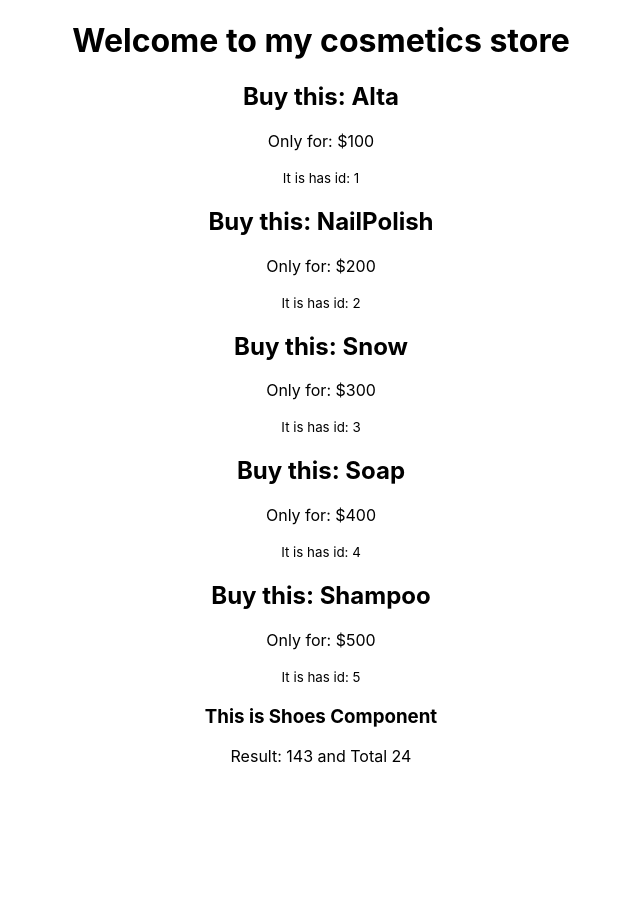
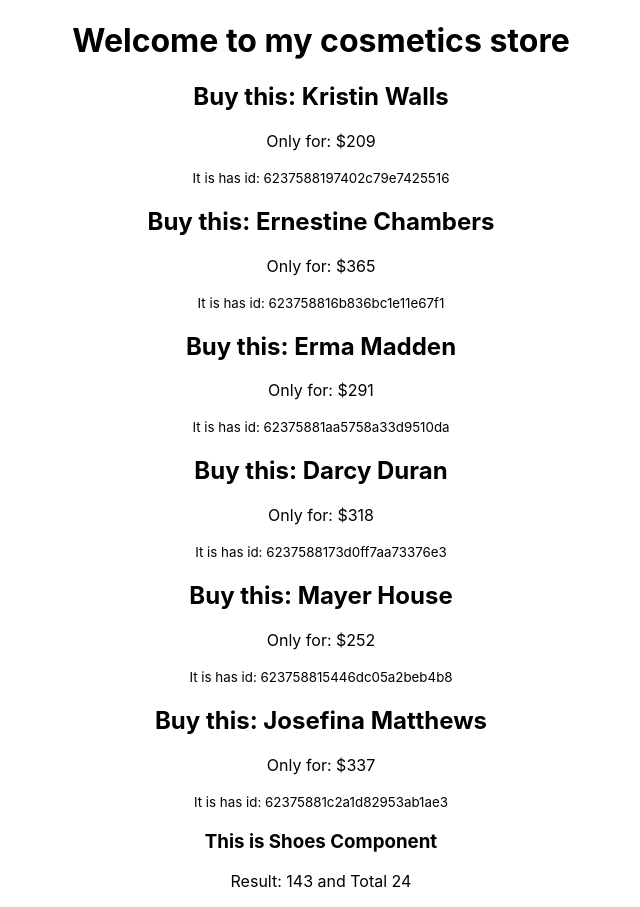
Before and after one commit to kamrul-dev/react-storage-and-handler, a React (Create React App) app: page / in a window 1280 px wide. Shown: the whole page, without its empty margins (319-959 px from the left). Before the commit the page ends 800 px from the top, so only its background shows below. Built offline with nearby package versions, Linux system fonts and the light colour scheme.

Commit message:
data creation using json generator

```diff
--- a/src/Components/Cosmetics/Cosmetics.js
+++ b/src/Components/Cosmetics/Cosmetics.js
@@ -3,12 +3,37 @@ import Cosmetic from '../Cosmetic/Cosmetic';
 
 const Cosmetics = () => {
     const cosmetics = [
-        { id: 1, name: 'Alta', price: 100 },
-        { id: 2, name: 'NailPolish', price: 200 },
-        { id: 3, name: 'Snow', price: 300 },
-        { id: 4, name: 'Soap', price: 400 },
-        { id: 5, name: 'Shampoo', price: 500 },
-    ]
+        {
+          "id": "6237588197402c79e7425516",
+          "price": 209,
+          "name": "Kristin Walls"
+        },
+        {
+          "id": "623758816b836bc1e11e67f1",
+          "price": 365,
+          "name": "Ernestine Chambers"
+        },
+        {
+          "id": "62375881aa5758a33d9510da",
+          "price": 291,
+          "name": "Erma Madden"
+        },
+        {
+          "id": "6237588173d0ff7aa73376e3",
+          "price": 318,
+          "name": "Darcy Duran"
+        },
+        {
+          "id": "623758815446dc05a2beb4b8",
+          "price": 252,
+          "name": "Mayer House"
+        },
+        {
+          "id": "62375881c2a1d82953ab1ae3",
+          "price": 337,
+          "name": "Josefina Matthews"
+        }
+      ]
     return (
         <div>
             <h1>Welcome to my cosmetics store</h1>
```
